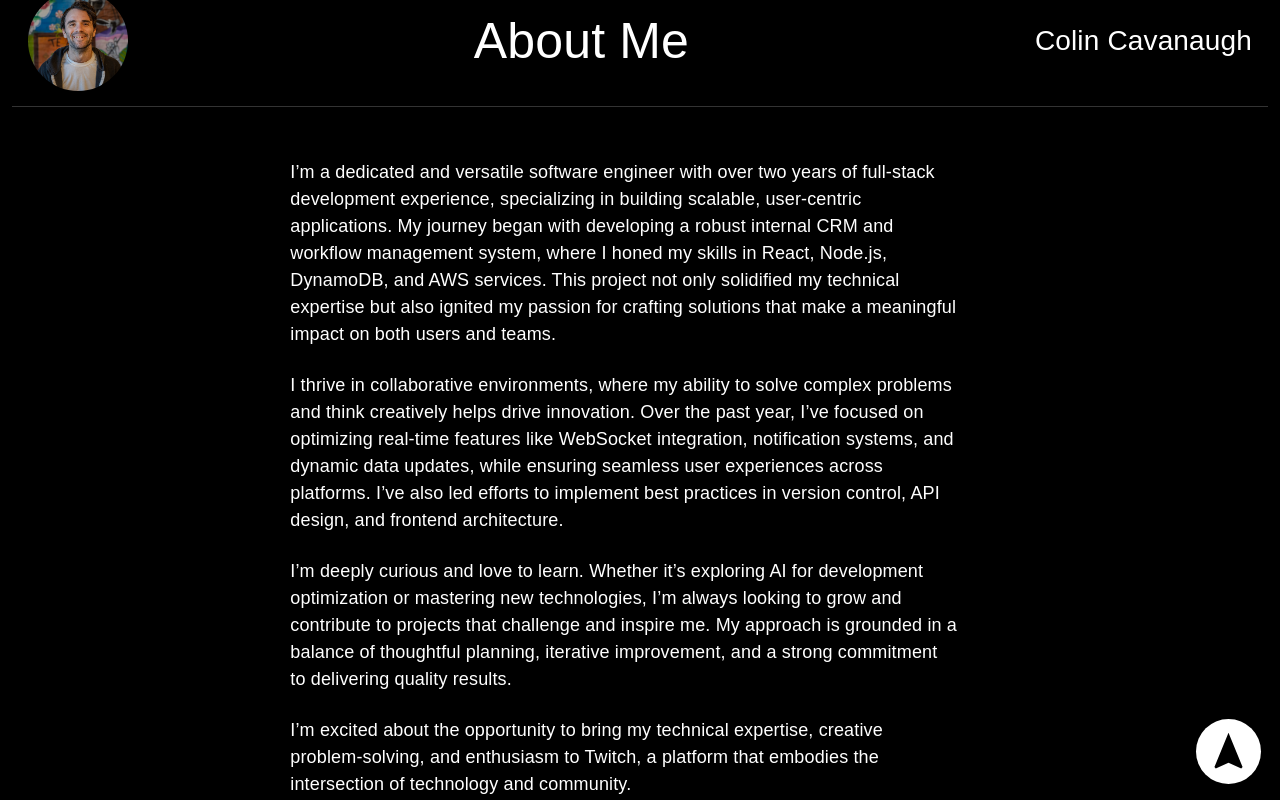
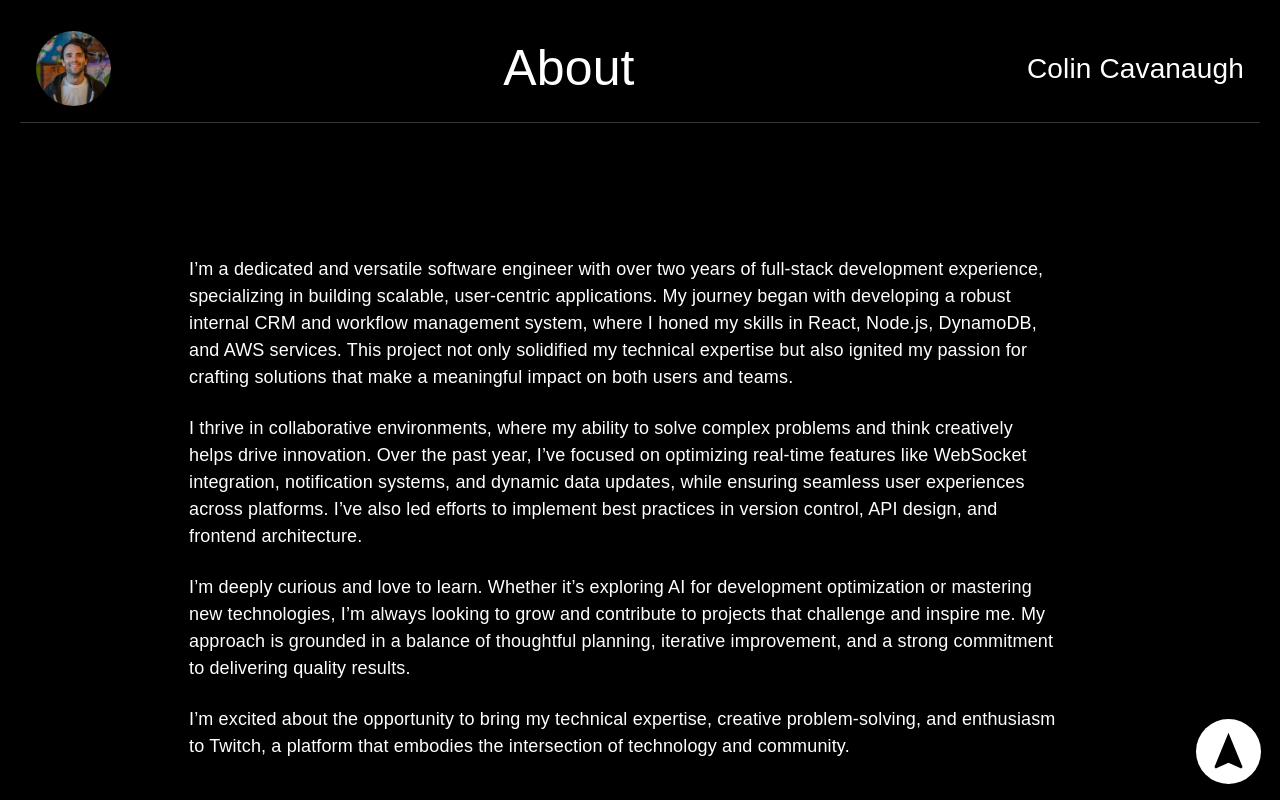
Before and after one commit to colin-cavanaugh/cmcavanaugh, a React (Vite) app: page / in a window 1280 px wide. Built offline with nearby package versions, Linux system fonts and the light colour scheme; a web font is replaced by a local one.

Commit message:
adjusted styling for screen size

```diff
--- a/src/components/AboutMe.tsx
+++ b/src/components/AboutMe.tsx
@@ -1,14 +1,14 @@
 import React from 'react'
 import { Letter } from '../library/matter-ui-letter'
 import { Section } from '../library/matter-ui-section'
-import { Divider, useTheme } from '@mui/material'
+import { Box, Divider, useTheme } from '@mui/material'
 
 const AboutMe = () => {
   const theme = useTheme()
 
   return (
-    <>
-      <Section look={{ display: 'flex', flexDirection: 'column', alignItems: 'flex-start', width: '58%' }}>
+    <Box sx={{ display: 'flex', flexDirection: 'column', alignItems: 'center', height: 'calc(100vh - 350px)' }}>
+      <Section look={{ display: 'flex', flexDirection: 'column', alignItems: 'center', width: '75%' }}>
         <Letter look={{ fontSize: 18 }}>
           I’m a dedicated and versatile software engineer with over two years of full-stack development experience,
           specializing in building scalable, user-centric applications. My journey began with developing a robust
@@ -18,7 +18,7 @@ const AboutMe = () => {
         </Letter>
       </Section>
 
-      <Section look={{ display: 'flex', flexDirection: 'column', alignItems: 'flex-start', width: '58%' }}>
+      <Section look={{ display: 'flex', flexDirection: 'column', alignItems: 'center', width: '75%' }}>
         <Letter look={{ fontSize: 18 }}>
           I thrive in collaborative environments, where my ability to solve complex problems and think creatively helps
           drive innovation. Over the past year, I’ve focused on optimizing real-time features like WebSocket
@@ -28,7 +28,7 @@ const AboutMe = () => {
         </Letter>
       </Section>
 
-      <Section look={{ display: 'flex', flexDirection: 'column', alignItems: 'flex-start', width: '58%' }}>
+      <Section look={{ display: 'flex', flexDirection: 'column', alignItems: 'center', width: '75%' }}>
         <Letter look={{ fontSize: 18 }}>
           I’m deeply curious and love to learn. Whether it’s exploring AI for development optimization or mastering new
           technologies, I’m always looking to grow and contribute to projects that challenge and inspire me. My approach
@@ -37,13 +37,13 @@ const AboutMe = () => {
         </Letter>
       </Section>
 
-      <Section look={{ display: 'flex', flexDirection: 'column', alignItems: 'flex-start', width: '58%' }}>
+      <Section look={{ display: 'flex', flexDirection: 'column', alignItems: 'center', width: '75%' }}>
         <Letter look={{ fontSize: 18 }}>
           I’m excited about the opportunity to bring my technical expertise, creative problem-solving, and enthusiasm to
           Twitch, a platform that embodies the intersection of technology and community.
         </Letter>
       </Section>
-    </>
+    </Box>
   )
 }
 
--- a/src/components/Header.tsx
+++ b/src/components/Header.tsx
@@ -4,35 +4,52 @@ import { Letter } from '../library/matter-ui-letter'
 import { Profile } from '../library/matter-ui-profile'
 import { router } from '../routes/routes'
 import { Section } from '../library/matter-ui-section'
-import { Divider, useTheme } from '@mui/material'
+import { Divider, useTheme, useMediaQuery } from '@mui/material'
 
 const Header = () => {
   const theme = useTheme()
-  const { location } = useRouterState() // ✅ Get the current pathname dynamically
+  const { location } = useRouterState()
   const pathName = location.pathname
 
+  // ✅ Responsive adjustments
+  const isSmallScreen = useMediaQuery(theme.breakpoints.down('md')) // `md` and below (tablet & mobile)
+
   // ✅ Update title based on the current route
-  const headerTitle = pathName === '/' ? 'About Me' : pathName === '/matterui' ? 'Matter UI' : 'Not Found'
+  const headerTitle = pathName === '/' ? 'About' : pathName === '/matterui' ? 'Matter UI' : 'Not Found'
 
   return (
-    <Section look={{ width: '100%' }}>
+    <Section
+      look={{
+        position: 'sticky', // ✅ Keeps it in place
+        top: 0, // ✅ Ensures it sticks to the top
+        width: '100%',
+        zIndex: 1000, // ✅ Keeps it above other elements
+        backgroundColor: theme.palette.background.default, // ✅ Matches theme background
+        padding: isSmallScreen ? '10px' : '15px 20px',
+      }}
+    >
       <GridItem
         look={{
           display: 'flex',
-          position: 'sticky',
-          flexDirection: 'row',
+          flexDirection: isSmallScreen ? 'column' : 'row', // ✅ Stacks items on small screens
+          alignItems: 'center',
           justifyContent: 'space-between',
-          alignItems: 'center',
-          top: 0,
+          gap: isSmallScreen ? 6 : 20,
+          width: '100%',
         }}
       >
         <Profile
-          look={{ borderRadius: 75, cursor: 'pointer' }}
-          src={'src/img/groheadshot.jpg'}
+          look={{
+            width: isSmallScreen ? 40 : 75,
+            height: isSmallScreen ? 40 : 75,
+            borderRadius: '50%',
+            cursor: 'pointer',
+          }}
+          src={'/groheadshot.jpg'}
           onClick={() => router.navigate({ to: '/' })}
         />
-        <Letter look={{ fontSize: 50 }}>{headerTitle}</Letter>
-        <Letter look={{ fontSize: 28, textAlign: 'center' }}>Colin Cavanaugh</Letter>
+        <Letter look={{ fontSize: isSmallScreen ? 24 : 50, textAlign: 'center' }}>{headerTitle}</Letter>
+        <Letter look={{ fontSize: isSmallScreen ? 18 : 28, textAlign: 'center' }}>Colin Cavanaugh</Letter>
       </GridItem>
       <Divider sx={{ opacity: 0.2, backgroundColor: theme.palette.text.primary, height: '1px', width: '100%' }} />
     </Section>
--- a/src/components/MatterUi.tsx
+++ b/src/components/MatterUi.tsx
@@ -36,7 +36,7 @@ const MatterUi = () => {
     }),
   }))
   return (
-    <>
+    <Box sx={{ display: 'flex', flexDirection: 'column', alignItems: 'center', height: 'calc(100vh - 225px)' }}>
       <GridContainer look={{ border: '3px solid', borderColor: theme.palette.text.primary, radius: 10, gap: 6 }}>
         <GridItem xs={12} sm={12} md={12} lg={12} xl={12}>
           <Letter look={{ fontSize: 22, fontWeight: 'bold', textAlign: 'center' }}>{'Matter UI Grid Container'}</Letter>
@@ -103,7 +103,7 @@ const MatterUi = () => {
           <Item sx={{ border: '2px solid', borderColor: 'rgb(240, 128, 128)', padding: '10px', borderRadius: '8px' }} />
         </Grid>
       </Grid>
-    </>
+    </Box>
   )
 }
 
--- a/src/utils/types.ts
+++ b/src/utils/types.ts
@@ -5,6 +5,8 @@ export interface Look extends CSSProperties {
   p?: number | string // Padding shorthand
   gap?: number | string
   flex?: string | number // Flex value (e.g., flex: 1 or flex: '1 1 auto')
+  height?: number | string
+  width?: number | string
   flexDirection?: 'row' | 'column' | 'row-reverse' | 'column-reverse' // Flex direction
   justifyContent?: 'flex-start' | 'flex-end' | 'center' | 'space-between' | 'space-around' | 'space-evenly' // Alignment along the main axis
   alignItems?: 'flex-start' | 'flex-end' | 'center' | 'stretch' | 'baseline' // Alignment along the cross axis
```
Also changed, not shown: public/groheadshot.jpg (added).
